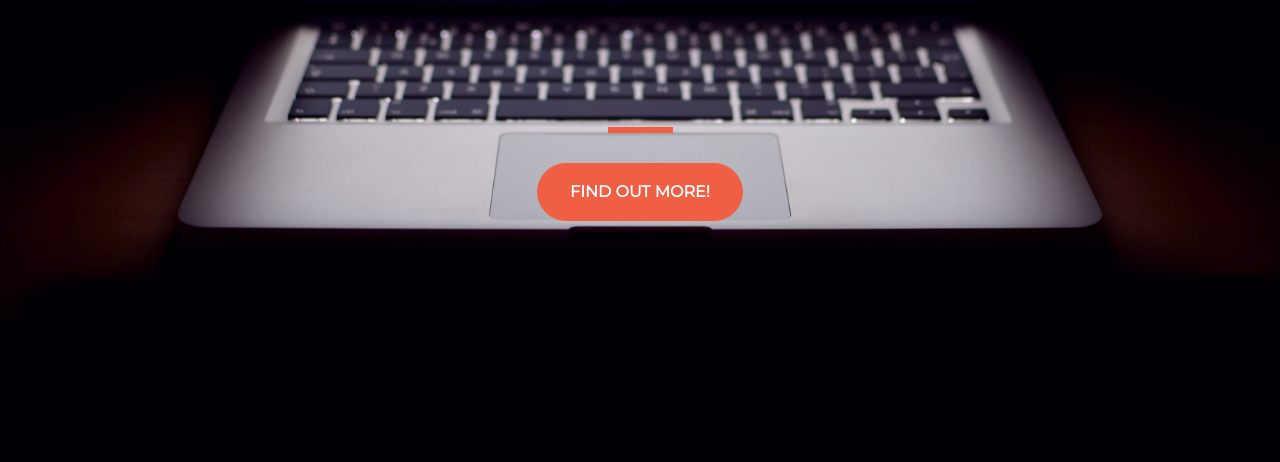
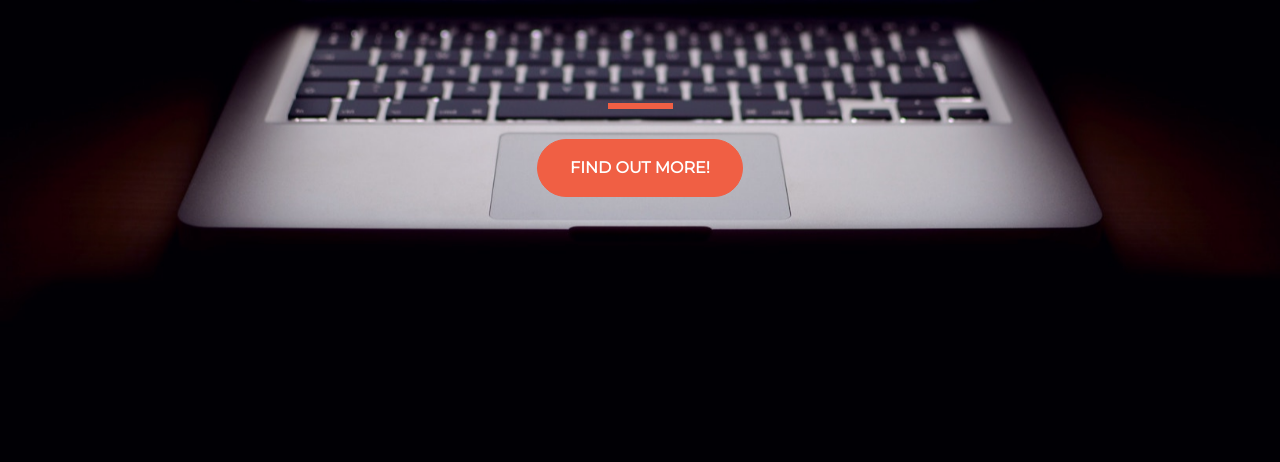
Before and after one commit to rusheedroberts/rusheedroberts.github.io, a plain HTML site: page index.html in a window 1280 px wide. Shown: the part 338-800 px from the top of the page. Drawn offline with nearby package versions, Linux system fonts and the light colour scheme.

Commit message:
Update style.css

```diff
--- a/style.css
+++ b/style.css
@@ -16,7 +16,7 @@ h1 {
 }
 
 .buffer {
-  height: 8rem;
+  height: 5rem;
 }
 
 hr {
```
